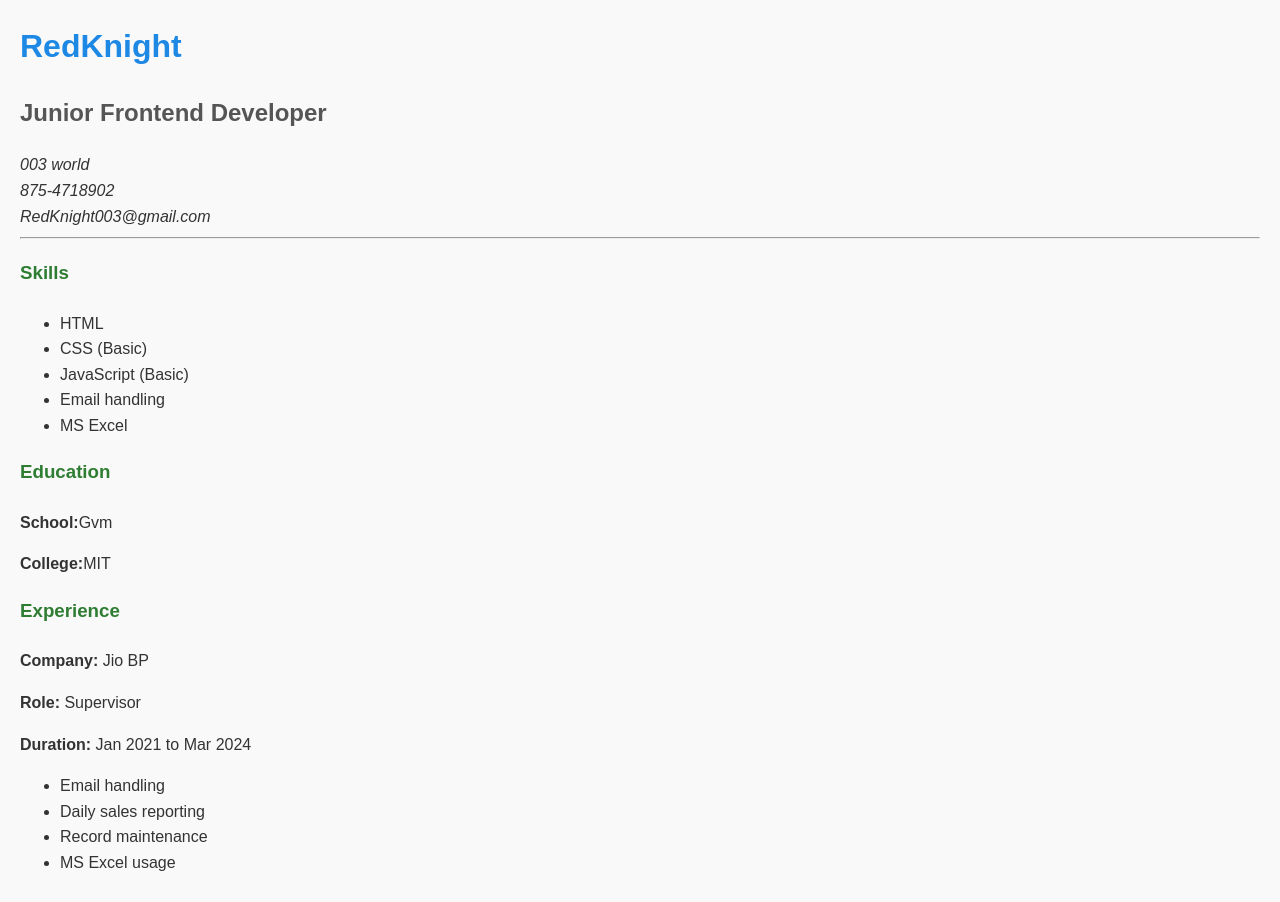
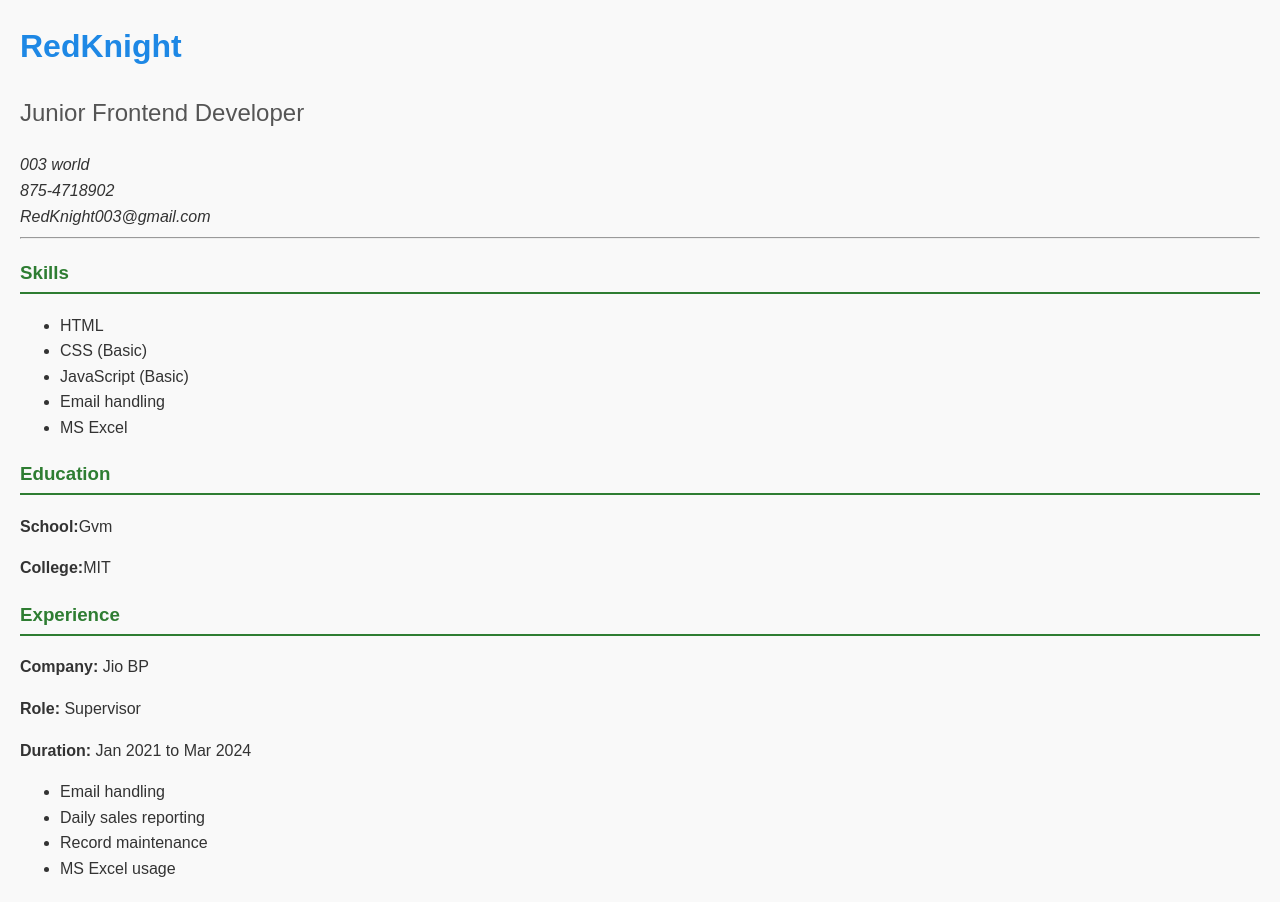
Before and after one commit to RedKnight003/single-page-cv, a plain HTML site: page index.html in a window 1280 px wide. Drawn offline with Linux system fonts and the light colour scheme.

Commit message:
Refactor CSS styles for body and headings

```diff
--- a/styles.css
+++ b/styles.css
@@ -1,9 +1,9 @@
 body {
- font-family: Sans-Serif , Arial ,Helvetica;
- line-height:1.6;
- margin: 20px;
- color: #333;
- background-color: #f9f9f9;
+    font-family: Arial, Helvetica, sans-serif;
+    line-height: 1.6;
+    margin: 20px;
+    color: #333;
+    background-color: #f9f9f9;
 }
 
 h1 {
@@ -12,10 +12,11 @@ h1 {
 
 h2 {
     color: #555;
-    font-weight: noraml;
+    font-weight: normal;
 }
 
-h3 { color: #2e7d32;
-     border border-bottom: 2px solid #2e7d32;
-     padding-bottom: 4px;
+h3 {
+    color: #2e7d32;
+    border-bottom: 2px solid #2e7d32;
+    padding-bottom: 4px;
 }
```
